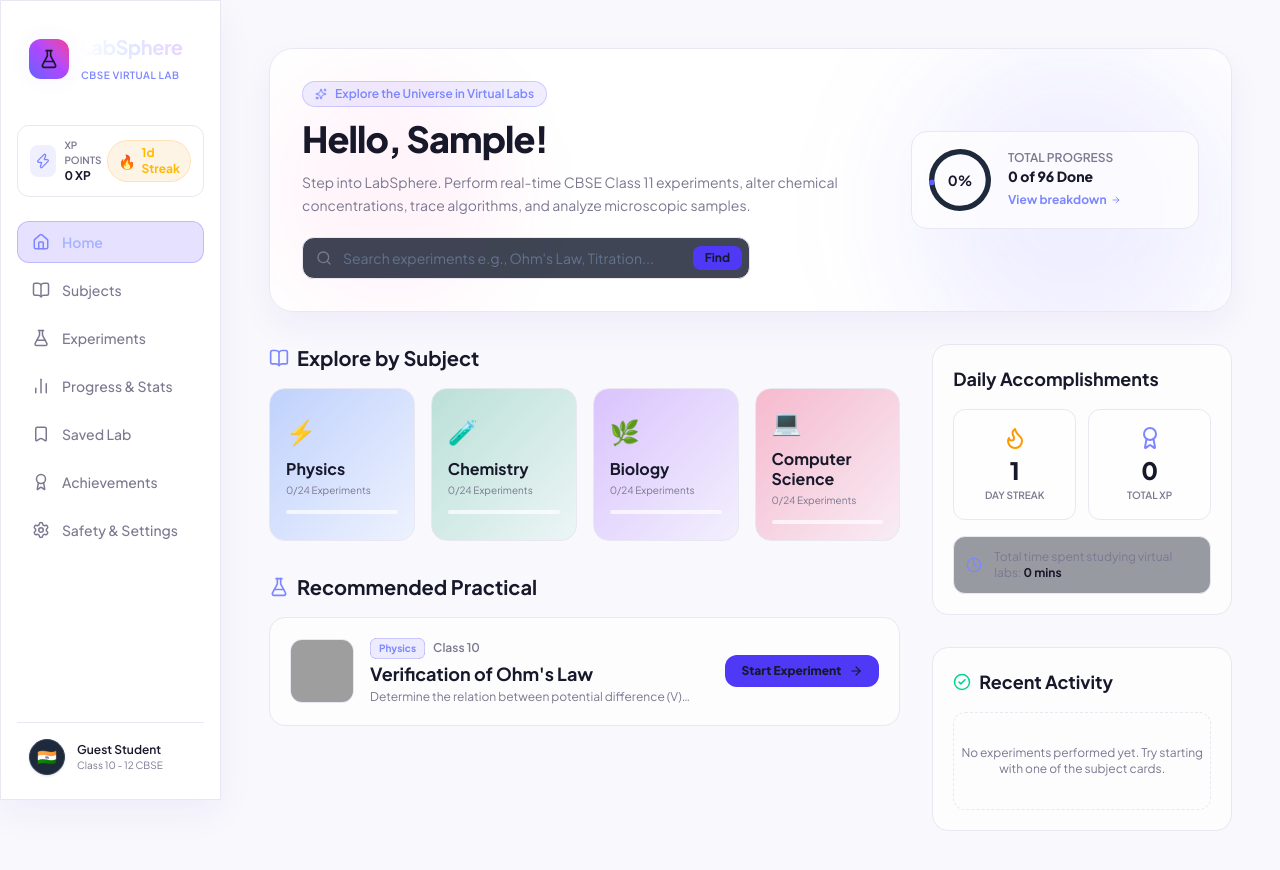
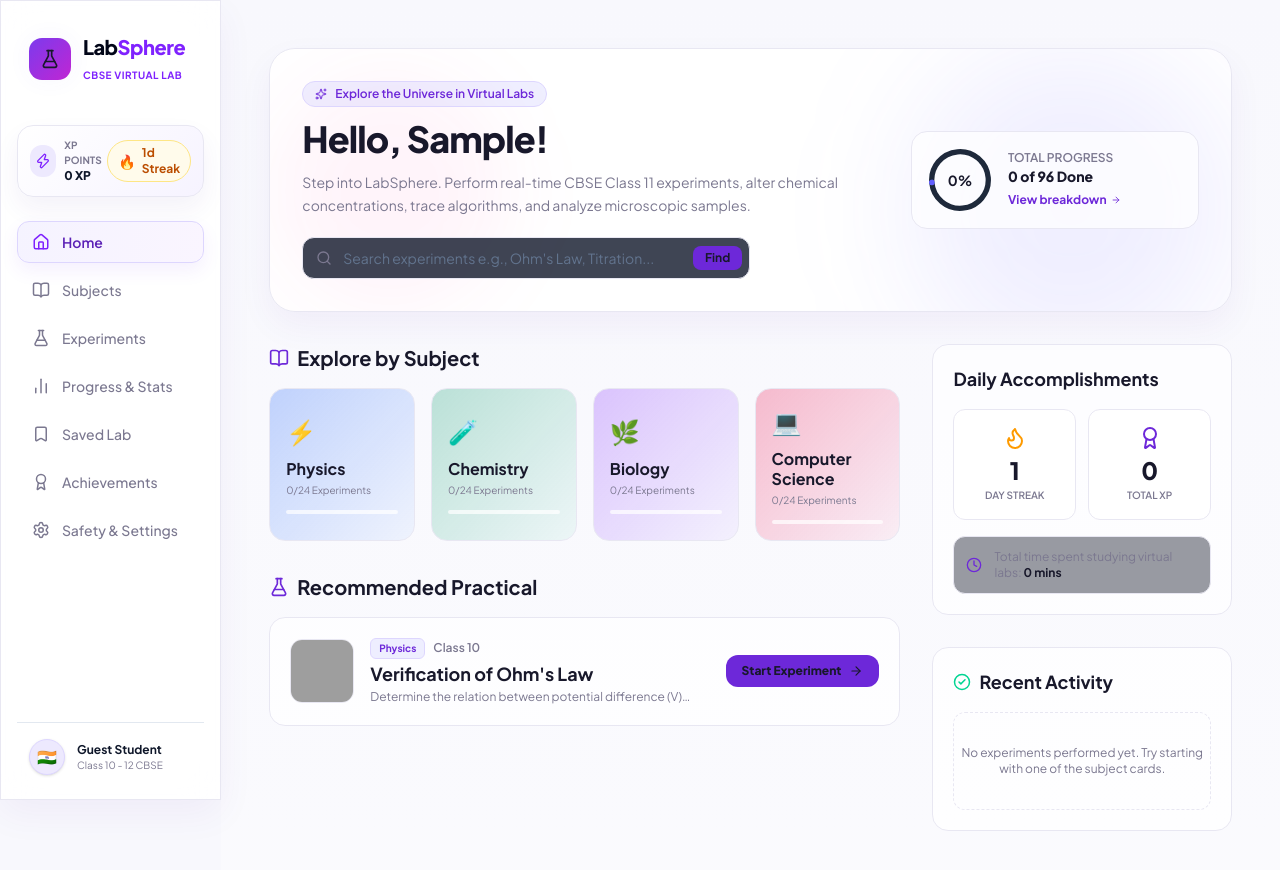
Before and after one commit to Gokul-555180/LabSphere---Virtual-Science-Lab, a React (Vite) app: page / in a window 1280 px wide. Both pictures are taken after typing "Sample" into the empty fields and a click on the button "Enter Laboratory". Shown: the top 870 px of the page. Built offline with nearby package versions, Linux system fonts and the light colour scheme; grey boxes are pictures that could not be loaded; a web font is replaced by a local one.

Commit message:
Save uncommitted changes

```diff
--- a/src/App.tsx
+++ b/src/App.tsx
@@ -115,7 +115,7 @@ function App() {
   }
 
   return (
-    <div className="labsphere-app min-h-screen flex flex-col md:flex-row bg-[#0b0f19] text-slate-100 font-sans">
+    <div className="labsphere-app min-h-screen flex flex-col md:flex-row font-sans">
 
       {/* Sidebar Navigation */}
       <Sidebar
@@ -126,7 +126,7 @@ function App() {
       />
 
       {/* Main Workspace Frame */}
-      <main className="flex-grow p-4 md:p-8 overflow-y-auto max-w-7xl mx-auto w-full space-y-6">
+      <main className="labsphere-workspace flex-grow p-4 md:p-8 overflow-y-auto max-w-7xl mx-auto w-full space-y-6">
 
         {/* Render Experiment Sub-page View if active */}
         {selectedExperiment ? (
--- a/src/components/Sidebar.tsx
+++ b/src/components/Sidebar.tsx
@@ -45,16 +45,16 @@ export const Sidebar: React.FC<SidebarProps> = ({
   return (
     <>
       {/* Mobile Header */}
-      <header className="md:hidden flex items-center justify-between px-6 py-4 glass-panel border-b border-slate-800 sticky top-0 z-50">
+      <header className="md:hidden flex items-center justify-between px-5 py-4 glass-panel border-b sticky top-0 z-50">
         <div className="flex items-center space-x-2">
-          <div className="w-9 h-9 rounded-xl bg-gradient-to-tr from-indigo-500 via-purple-500 to-pink-500 flex items-center justify-center shadow-lg shadow-indigo-500/20">
-            <span className="text-white font-extrabold text-lg">L</span>
+          <div className="brand-mark w-9 h-9 rounded-xl flex items-center justify-center">
+            <FlaskConical className="text-white" size={17} />
           </div>
-          <span className="text-xl font-bold bg-gradient-to-r from-white via-slate-200 to-indigo-200 bg-clip-text text-transparent tracking-tight">LabSphere</span>
+          <span className="text-xl font-extrabold tracking-tight text-slate-950">Lab<span className="text-violet-600">Sphere</span></span>
         </div>
         <button
           onClick={() => setIsOpen(!isOpen)}
-          className="p-2 text-slate-400 hover:text-white rounded-lg hover:bg-slate-800 transition"
+          className="p-2 text-slate-500 hover:text-violet-700 rounded-lg hover:bg-violet-50 transition"
         >
           {isOpen ? <X size={24} /> : <Menu size={24} />}
         </button>
@@ -62,7 +62,7 @@ export const Sidebar: React.FC<SidebarProps> = ({
 
       {/* Sidebar Panel */}
       <aside className={`
-        fixed inset-y-0 left-0 z-40 w-64 md:w-64 glass-panel border-r border-slate-800/80 flex flex-col justify-between py-6 px-4
+        fixed inset-y-0 left-0 z-40 w-64 md:w-64 glass-panel border-r flex flex-col justify-between py-6 px-4
         transition-transform duration-300 transform md:translate-x-0
         ${isOpen ? 'translate-x-0' : '-translate-x-full'}
         md:sticky md:h-screen top-0
@@ -70,29 +70,29 @@ export const Sidebar: React.FC<SidebarProps> = ({
         {/* Top Branding */}
         <div>
           <div className="hidden md:flex items-center space-x-3 px-3 py-2 mb-8">
-            <div className="w-10 h-10 rounded-xl bg-gradient-to-tr from-indigo-500 via-purple-500 to-pink-500 flex items-center justify-center shadow-lg shadow-indigo-500/20 glow-primary">
+            <div className="brand-mark w-10 h-10 rounded-xl flex items-center justify-center glow-primary">
               <FlaskConical className="text-white" size={20} />
             </div>
             <div>
-              <span className="text-xl font-bold bg-gradient-to-r from-white via-indigo-100 to-purple-200 bg-clip-text text-transparent tracking-tight block">LabSphere</span>
-              <span className="text-[10px] text-indigo-400 font-semibold tracking-wider uppercase">CBSE Virtual Lab</span>
+              <span className="text-xl font-extrabold tracking-tight block text-slate-950">Lab<span className="text-violet-600">Sphere</span></span>
+              <span className="text-[10px] text-violet-600 font-bold tracking-wider uppercase">CBSE Virtual Lab</span>
             </div>
           </div>
 
           {/* Quick Stats Summary */}
-          <div className="bg-slate-900/60 border border-slate-800/80 rounded-xl p-3 mb-6 flex items-center justify-between">
+          <div className="sidebar-stat rounded-2xl p-3 mb-6 flex items-center justify-between">
             <div className="flex items-center space-x-2">
-              <div className="w-8 h-8 rounded-lg bg-indigo-500/10 flex items-center justify-center">
-                <Zap className="text-indigo-400" size={16} />
+              <div className="w-8 h-8 rounded-xl bg-violet-100 flex items-center justify-center">
+                <Zap className="text-violet-600" size={16} />
               </div>
               <div>
-                <div className="text-[10px] text-slate-400 uppercase font-semibold">XP Points</div>
-                <div className="text-xs font-bold text-white">{xp} XP</div>
+                <div className="text-[10px] text-slate-500 uppercase font-bold">XP Points</div>
+                <div className="text-xs font-extrabold text-slate-900">{xp} XP</div>
               </div>
             </div>
-            <div className="flex items-center space-x-1.5 px-2.5 py-1 bg-amber-500/10 border border-amber-500/20 rounded-full">
+            <div className="flex items-center space-x-1.5 px-2.5 py-1 bg-amber-50 border border-amber-200 rounded-full">
               <span className="text-amber-400 text-sm">🔥</span>
-              <span className="text-xs font-bold text-amber-400">{streak}d Streak</span>
+              <span className="text-xs font-bold text-amber-700">{streak}d Streak</span>
             </div>
           </div>
 
@@ -108,14 +108,14 @@ export const Sidebar: React.FC<SidebarProps> = ({
                   className={`
                     w-full flex items-center space-x-3 px-3.5 py-2.5 rounded-xl text-sm font-medium transition-all duration-200 group
                     ${isActive
-                      ? 'bg-indigo-600/15 border border-indigo-500/30 text-indigo-300 font-semibold'
-                      : 'text-slate-400 hover:text-white hover:bg-slate-800/50 border border-transparent'
+                      ? 'sidebar-nav-active font-semibold'
+                      : 'text-slate-500 hover:text-slate-900 hover:bg-violet-50 border border-transparent'
                     }
                   `}
                 >
                   <Icon
                     size={18}
-                    className={`transition-colors duration-200 ${isActive ? 'text-indigo-400' : 'text-slate-400 group-hover:text-slate-300'}`}
+                    className={`transition-colors duration-200 ${isActive ? 'text-violet-600' : 'text-slate-400 group-hover:text-violet-600'}`}
                   />
                   <span>{item.name}</span>
                 </button>
@@ -125,14 +125,14 @@ export const Sidebar: React.FC<SidebarProps> = ({
         </div>
 
         {/* Footer info */}
-        <div className="px-3 pt-4 border-t border-slate-800/80">
+        <div className="px-3 pt-4 border-t border-slate-200">
           <div className="flex items-center space-x-3">
-            <div className="w-9 h-9 rounded-full bg-slate-800 flex items-center justify-center border border-slate-700 font-bold text-indigo-400 shadow-sm">
+            <div className="w-9 h-9 rounded-full bg-violet-100 flex items-center justify-center border border-violet-200 font-bold text-violet-700 shadow-sm">
               🇮🇳
             </div>
             <div>
-              <div className="text-xs font-semibold text-white">Guest Student</div>
-              <div className="text-[10px] text-slate-400">Class 10 - 12 CBSE</div>
+              <div className="text-xs font-bold text-slate-900">Guest Student</div>
+              <div className="text-[10px] text-slate-500">Class 10 - 12 CBSE</div>
             </div>
           </div>
         </div>
--- a/src/index.css
+++ b/src/index.css
@@ -236,9 +236,19 @@ body {
 .landing-class-picker { display: grid; grid-template-columns: repeat(3, 1fr); gap: 4px; padding: 4px; border: 1px solid #dedbea; border-radius: 13px; background: #fafaff; }
 .landing-submit { width: 100%; padding: 13px; border: 0; font-size: 12px; }
 .labsphere-app { color: #25233c; background: #f8f8fd !important; }
+.labsphere-workspace { position: relative; background: linear-gradient(180deg, rgba(248,248,253,.72), rgba(255,255,255,.3)); }
+.labsphere-workspace > * { animation: workspaceReveal .45s ease both; }
+.labsphere-app .text-indigo-300, .labsphere-app .text-indigo-400 { color: #6d28d9; }
+.labsphere-app .bg-indigo-600 { background-color: #6d28d9; }
+.labsphere-app .bg-indigo-600:hover { background-color: #5b21b6; }
+.labsphere-app .border-indigo-500\/25, .labsphere-app .border-indigo-500\/30 { border-color: #ddd6fe; }
+.labsphere-app .rounded-3xl { border-radius: 26px; }
 .labsphere-app .glass-panel, .labsphere-app .glass-card { background: rgba(255,255,255,.88); border-color: #e8e7f2; box-shadow: 0 14px 35px rgba(76,29,149,.05); }
 .labsphere-app .text-white { color: #18182b; }.labsphere-app .text-slate-100, .labsphere-app .text-slate-200, .labsphere-app .text-slate-300 { color: #36344d; }.labsphere-app .text-slate-400, .labsphere-app .text-slate-500 { color: #7b7890; }
 .labsphere-app .bg-slate-900\/40, .labsphere-app .bg-slate-900\/50, .labsphere-app .bg-slate-900\/60, .labsphere-app .bg-slate-950\/60 { background: rgba(255,255,255,.7); }.labsphere-app .border-slate-800, .labsphere-app .border-slate-800\/80, .labsphere-app .border-slate-900 { border-color: #e8e7f2; }
+.sidebar-stat { border: 1px solid #e8e7f2; background: linear-gradient(135deg, #ffffff, #f6f3ff); box-shadow: 0 12px 26px rgba(76,29,149,.06); }
+.sidebar-nav-active { color: #5b21b6; border: 1px solid #ddd6fe; background: linear-gradient(100deg, #f5f3ff, #faf5ff); box-shadow: 0 8px 18px rgba(124,58,237,.08); }
+@keyframes workspaceReveal { from { opacity: 0; transform: translateY(6px); } to { opacity: 1; transform: translateY(0); } }
 @media (max-width: 1024px) { .people-lab-scene { position: relative; width: 100%; right: auto; top: auto; margin: -12px 0 15px; } }
 @media (max-width: 640px) { .landing-value-strip { grid-template-columns: repeat(2, 1fr); }.landing-value-strip > div:nth-child(2) { border: 0; }.people-lab-scene { min-width: 0; transform: scale(.82); transform-origin: left top; margin-bottom: -35px; } }
 
@@ -279,6 +289,158 @@ body {
     border-color: #6366f1;
     box-shadow: 0 0 10px rgba(99, 102, 241, 0.1);
   }
+
+  /* LabSphere light surface system */
+  :root {
+    color-scheme: light;
+    --bg-app: #f4f4f8;
+    --card-bg: rgba(255, 255, 255, .82);
+    --border-color: #e5e3ef;
+    --text-main: #5f6072;
+    --text-title: #171629;
+    --text-muted: #8b8b9d;
+    --ink: #171629;
+    --violet: #7046e8;
+    --cobalt: #3b5bdb;
+    --glow-color: rgba(112, 70, 232, .12);
+  }
+
+  body {
+    background-color: var(--bg-app);
+    color: var(--text-main);
+    background-image:
+      radial-gradient(circle at 87% 2%, rgba(156, 132, 255, .17), transparent 28rem),
+      radial-gradient(circle at 4% 95%, rgba(245, 189, 217, .16), transparent 25rem),
+      linear-gradient(rgba(102, 88, 173, .035) 1px, transparent 1px),
+      linear-gradient(90deg, rgba(102, 88, 173, .035) 1px, transparent 1px);
+    background-size: auto, auto, 44px 44px, 44px 44px;
+  }
+
+  .labsphere-app {
+    background: transparent !important;
+    color: var(--text-main);
+  }
+
+  .labsphere-workspace {
+    min-width: 0;
+  }
+
+  .labsphere-app .glass-panel,
+  .labsphere-app .glass-card {
+    background: rgba(255, 255, 255, .78);
+    border-color: #e5e3ef;
+    box-shadow: 0 20px 50px -32px rgba(48, 39, 103, .3), inset 0 1px rgba(255,255,255,.95);
+    backdrop-filter: blur(18px);
+  }
+
+  .labsphere-app .glass-card:hover {
+    border-color: #cfc3ff;
+    box-shadow: 0 22px 40px -26px rgba(83, 55, 180, .28);
+  }
+
+  .labsphere-app .text-white { color: #171629; }
+  .labsphere-app .text-slate-100,
+  .labsphere-app .text-slate-200,
+  .labsphere-app .text-slate-300 { color: #45445a; }
+  .labsphere-app .text-slate-400,
+  .labsphere-app .text-slate-500 { color: #7c7b90; }
+  .labsphere-app .bg-slate-900\/40,
+  .labsphere-app .bg-slate-900\/50,
+  .labsphere-app .bg-slate-900\/60,
+  .labsphere-app .bg-slate-950\/40,
+  .labsphere-app .bg-slate-950\/60 { background: rgba(255,255,255,.64); }
+  .labsphere-app .border-slate-800,
+  .labsphere-app .border-slate-800\/80,
+  .labsphere-app .border-slate-900 { border-color: #e5e3ef; }
+
+  .brand-mark {
+    background: linear-gradient(135deg, #4f35c6 0%, #7545ea 52%, #b14de3 100%);
+    box-shadow: 0 13px 25px rgba(105, 68, 221, .26);
+  }
+
+  .sidebar-stat {
+    background: linear-gradient(135deg, rgba(244,240,255,.95), rgba(255,255,255,.85));
+    border: 1px solid #e5ddff;
+    box-shadow: inset 0 1px #fff, 0 12px 26px rgba(77, 53, 154, .08);
+  }
+
+  .sidebar-nav-active {
+    color: #5d35c9;
+    background: linear-gradient(100deg, #f0ebff, #faf8ff);
+    border: 1px solid #ded2ff;
+    box-shadow: 0 8px 20px rgba(96, 65, 188, .1);
+  }
+
+  .labsphere-landing {
+    color: var(--ink);
+    background:
+      radial-gradient(circle at 78% 12%, rgba(221, 212, 255, .7), transparent 26rem),
+      linear-gradient(135deg, #fbfbfd 0%, #f7f5fc 52%, #f8f9ff 100%);
+  }
+
+  .landing-grid {
+    opacity: .32;
+    background-size: 42px 42px;
+  }
+
+  .landing-nav {
+    padding-top: 12px;
+    border-bottom-color: rgba(223, 220, 238, .85);
+  }
+
+  .landing-title {
+    color: #171629;
+    font-size: clamp(3.15rem, 6vw, 6.2rem);
+    letter-spacing: -.085em;
+    line-height: .91;
+    text-wrap: balance;
+  }
+
+  .landing-title span {
+    background: linear-gradient(110deg, #5230c7, #8a45e7 65%, #3f64d8);
+    -webkit-background-clip: text;
+    background-clip: text;
+    color: transparent;
+  }
+
+  .landing-copy {
+    color: #6d6b80;
+    font-size: 14px;
+    line-height: 1.8;
+  }
+
+  .landing-feature {
+    border-color: rgba(224, 221, 237, .95);
+    background: rgba(255,255,255,.72);
+    box-shadow: 0 16px 30px rgba(67, 47, 137, .06), inset 0 1px #fff;
+  }
+
+  .landing-feature h4 { color: #211f35; }
+  .landing-feature p { color: #77758a; }
+
+  .landing-form {
+    border-color: #e2deee;
+    background: rgba(255,255,255,.78);
+    box-shadow: 0 30px 75px rgba(57, 40, 124, .15), inset 0 1px #fff;
+    backdrop-filter: blur(18px);
+  }
+
+  .landing-primary-button,
+  .landing-submit,
+  .landing-cta {
+    background: linear-gradient(110deg, #4f32c4, #7843e5 58%, #b34de2);
+    box-shadow: 0 15px 28px rgba(99, 59, 211, .24);
+  }
+
+  .landing-class-picker {
+    background: #f8f7fc;
+    border-color: #dedbea;
+  }
+
+  @media (max-width: 768px) {
+    .labsphere-workspace { padding-top: 1.25rem; }
+    .landing-title { font-size: clamp(3rem, 15vw, 4.8rem); }
+  }
   50% {
     border-color: #d946ef;
     box-shadow: 0 0 15px rgba(217, 70, 239, 0.2);
```
Also changed, not shown: src/components/LandingPage.tsx (+6 -2 lines).
